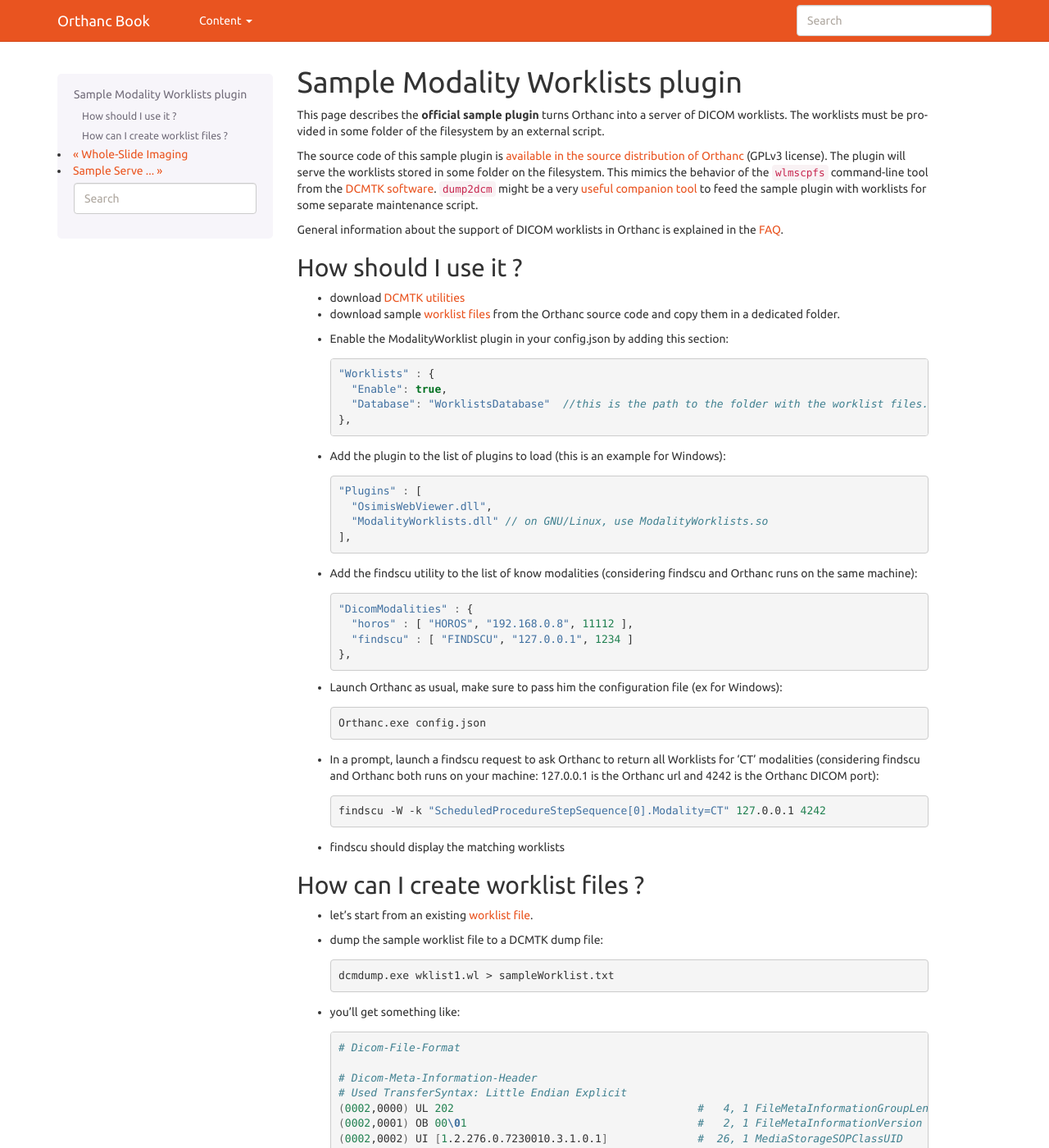
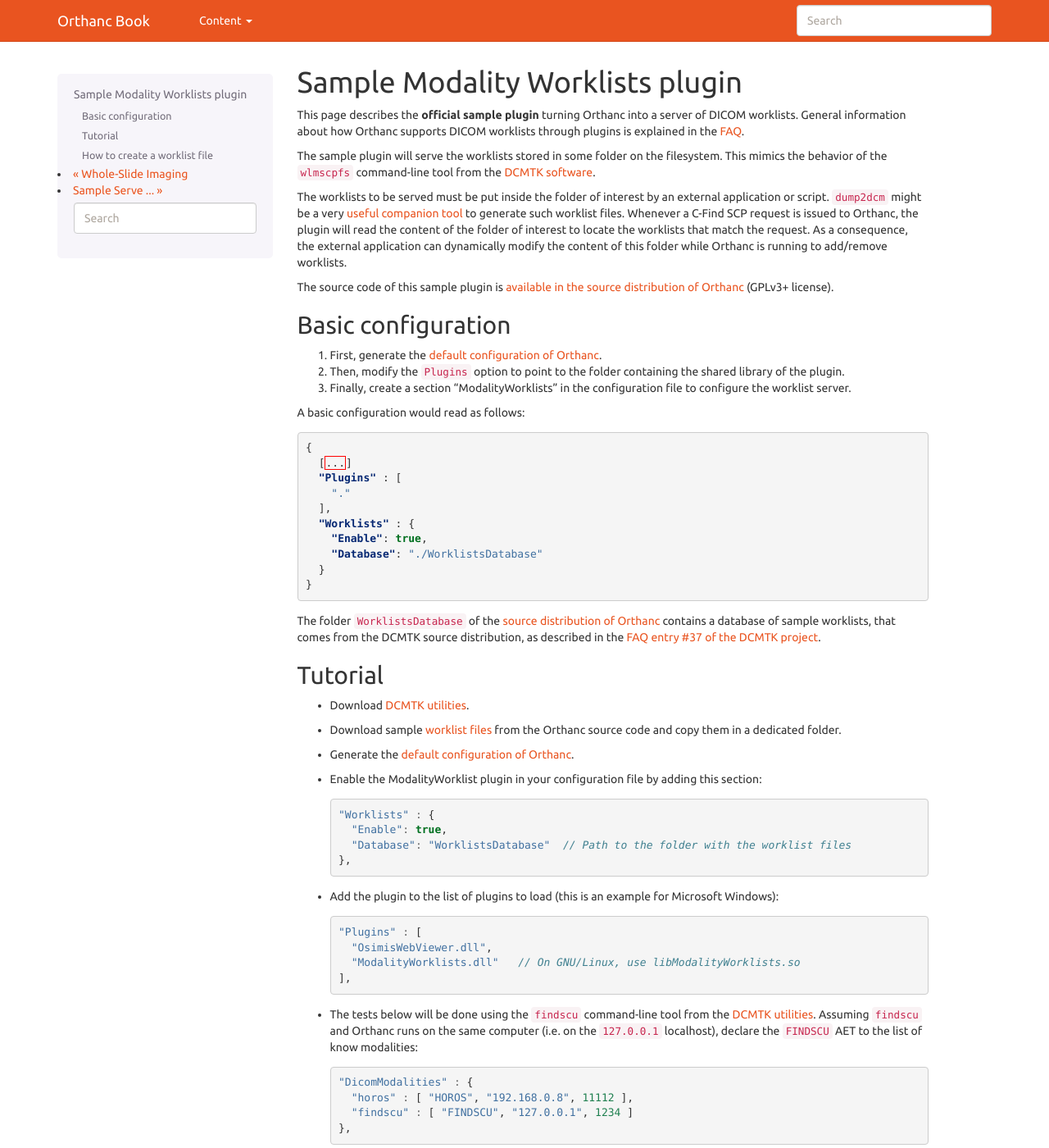
Before and after one commit to orthanc-mirrors/orthanc-book, a Sphinx documentation site: the page built from Sphinx/source/plugins/worklists-plugin.rst, in a window 1280 px wide and 1400 px high. Shown: the whole window at 82% size. Built offline with Sphinx 7.4.7, drawn with Linux system fonts in a browser that asks for light colours; some of the changed text lies outside the part shown.

Commit message:
import the documentation of the Worklists sample plugin

```diff
--- a/Sphinx/source/plugins/serve-folders.rst
+++ b/Sphinx/source/plugins/serve-folders.rst
@@ -21,7 +21,7 @@
 
 1. First, generate the :ref:`default configuration of Orthanc <configuration>`.
 2. Then, modify the ``Plugins`` option to point to the folder containing
-   the built shared library.
+   the shared library of the plugin.
 3. Finally, create a section ``ServeFolders`` in the configuration file to
    specify which folder you want to serve, and at which URI.
 
--- a/Sphinx/source/plugins/worklists-plugin.rst
+++ b/Sphinx/source/plugins/worklists-plugin.rst
@@ -4,49 +4,96 @@
 Sample Modality Worklists plugin
 ================================
 
-This page describes the **official sample plugin** turns Orthanc into
-a server of DICOM worklists. The worklists must be provided in some
-folder of the filesystem by an external script.
+This page describes the **official sample plugin** turning Orthanc
+into a server of DICOM worklists. General information about how
+Orthanc supports DICOM worklists through plugins is explained in the
+:ref:`FAQ <worklist>`.
+
+The sample plugin will serve the worklists stored in some folder on
+the filesystem. This mimics the behavior of the ``wlmscpfs``
+command-line tool from the `DCMTK software
+<http://support.dcmtk.org/docs/wlmscpfs.html>`__.
+
+The worklists to be served must be put inside the folder of interest
+by an external application or script. ``dump2dcm`` might be a very
+`useful companion tool
+<http://support.dcmtk.org/docs/dump2dcm.html>`__ to generate such
+worklist files. Whenever a C-Find SCP request is issued to Orthanc,
+the plugin will read the content of the folder of interest to locate
+the worklists that match the request. As a consequence, the external
+application can dynamically modify the content of this folder while
+Orthanc is running to add/remove worklists.
 
 The source code of this sample plugin is `available in the source
 distribution of Orthanc
 <https://bitbucket.org/sjodogne/orthanc/src/default/Plugins/Samples/ModalityWorklists/>`__
-(GPLv3 license).  The plugin will serve the worklists stored in some
-folder on the filesystem. This mimics the behavior of the ``wlmscpfs``
-command-line tool from the `DCMTK software
-<http://support.dcmtk.org/docs/wlmscpfs.html>`__. ``dump2dcm`` might
-be a very `useful companion tool
-<http://support.dcmtk.org/docs/dump2dcm.html>`__ to feed the sample
-plugin with worklists for some separate maintenance script.
-
-General information about the support of DICOM worklists in Orthanc is
-explained in the :ref:`FAQ <worklist>`.
+(GPLv3+ license).
 
 
+Basic configuration
+-------------------
 
-How should I use it ?
----------------------
+.. highlight:: json
 
-- download `DCMTK utilities <http://dicom.offis.de/download/dcmtk/release/bin/>`__
-- download sample `worklist files <https://bitbucket.org/sjodogne/orthanc/src/default/Plugins/Samples/ModalityWorklists/>`__ from the Orthanc source code and copy them in a dedicated folder.
+1. First, generate the :ref:`default configuration of Orthanc <configuration>`.
+2. Then, modify the ``Plugins`` option to point to the folder containing
+   the shared library of the plugin.
+3. Finally, create a section "ModalityWorklists" in the configuration
+   file to configure the worklist server.
+
+A basic configuration would read as follows::
+
+  {
+    [...]
+    "Plugins" : [
+      "."
+    ],
+    "Worklists" : {
+      "Enable": true,
+      "Database": "./WorklistsDatabase"
+    }
+  }
+
+The folder ``WorklistsDatabase`` of the `source distribution of
+Orthanc
+<https://bitbucket.org/sjodogne/orthanc/src/default/Plugins/Samples/ModalityWorklists/>`__
+contains a database of sample worklists, that comes from the DCMTK
+source distribution, as described in the `FAQ entry #37 of the DCMTK
+project <http://forum.dcmtk.org/viewtopic.php?t=84>`__.
+
+
+Tutorial
+--------
 
 .. highlight:: javascript
 
-- Enable the ModalityWorklist plugin in your config.json by adding this section::
+- Download `DCMTK utilities
+  <http://dicom.offis.de/download/dcmtk/release/bin/>`__.
+- Download sample `worklist files
+  <https://bitbucket.org/sjodogne/orthanc/src/default/Plugins/Samples/ModalityWorklists/>`__
+  from the Orthanc source code and copy them in a dedicated folder.
+- Generate the :ref:`default configuration of Orthanc <configuration>`.
+- Enable the ModalityWorklist plugin in your configuration file by adding this section::
 
     "Worklists" : {
       "Enable": true,
-      "Database": "WorklistsDatabase"  //this is the path to the folder with the worklist files.  Use absolute path !
+      "Database": "WorklistsDatabase"  // Path to the folder with the worklist files
     },
 
-- Add the plugin to the list of plugins to load (this is an example for Windows)::
+- Add the plugin to the list of plugins to load (this is an example
+  for Microsoft Windows)::
 
-	"Plugins" : [
-	  "OsimisWebViewer.dll",
-	  "ModalityWorklists.dll" // on GNU/Linux, use ModalityWorklists.so
-	],
+    "Plugins" : [
+      "OsimisWebViewer.dll",
+      "ModalityWorklists.dll"   // On GNU/Linux, use libModalityWorklists.so
+    ],
 
-- Add the findscu utility to the list of know modalities (considering findscu and Orthanc runs on the same machine)::
+- The tests below will be done using the ``findscu`` command-line tool
+  from the `DCMTK utilities
+  <http://support.dcmtk.org/docs/findscu.html>`__. Assuming
+  ``findscu`` and Orthanc runs on the same computer (i.e. on the
+  ``127.0.0.1`` localhost), declare the ``FINDSCU`` AET to the list of
+  know modalities::
 
     "DicomModalities" : {
       "horos" : [ "HOROS", "192.168.0.8", 11112 ],
@@ -55,26 +102,40 @@
 
 .. highlight:: bash
 
-- Launch Orthanc as usual, make sure to pass him the configuration file (ex for Windows)::
+- Launch Orthanc as usual, making sure to give the proper
+  configuration file (e.g. for Microsoft Windows)::
 
-	Orthanc.exe config.json
+    Orthanc.exe config.json
 
-- In a prompt, launch a findscu request to ask Orthanc to return all Worklists for 'CT' modalities (considering findscu and Orthanc both runs on your machine: 127.0.0.1 is the Orthanc url and 4242 is the Orthanc DICOM port)::
+- In another command-line prompt, launch a ``findscu`` request to ask
+  Orthanc to return all worklists for ``CT`` modalities::
 
     findscu -W -k "ScheduledProcedureStepSequence[0].Modality=CT" 127.0.0.1 4242
 
-- findscu should display the matching worklists
+  The ``-W`` option makes ``findscu`` issue a DICOM worklist query,
+  the ``-k`` option specifies the query of interest, ``127.0.0.1``
+  corresponds to the localhost, and ``4242`` corresponds to the
+  default DICOM TCP port of Orthanc.
 
-How can I create worklist files ?
----------------------------------
+- ``findscu`` will display the matching worklists.
 
-- let's start from an existing `worklist file <https://bitbucket.org/sjodogne/orthanc/src/default/Plugins/Samples/ModalityWorklists/>`__.
 
-- dump the sample worklist file to a DCMTK dump file::
+How to create a worklist file
+-----------------------------
+
+.. highlight:: bash
+
+- Start with an existing worklist file, some samples of which can be
+  found in the `Orthanc source distribution
+  <https://bitbucket.org/sjodogne/orthanc/src/default/Plugins/Samples/ModalityWorklists/WorklistsDatabase/>`__
+  (with ``.wl`` file extensions).
+- The worklist file is a DICOM file. Dump its content as a text file
+  using ``dcmdump``::
 
     dcmdump.exe wklist1.wl > sampleWorklist.txt
 
-- you'll get something like::
+- The content of the just-generated ``sampleWorklist.txt`` file should
+  look similar to this text file::
 
     # Dicom-File-Format
 
@@ -101,32 +162,16 @@
     (0020,000d) UI [1.2.276.0.7230010.3.2.101]              #  26, 1 StudyInstanceUID
     (0032,1032) PN [SMITH]                                  #   6, 1 RequestingPhysician
     (0032,1060) LO [EXAM6]                                  #   6, 1 RequestedProcedureDescription
-    (0040,0100) SQ (Sequence with explicit length #=1)      # 176, 1 ScheduledProcedureStepSequence
-      (fffe,e000) na (Item with explicit length #=12)         # 168, 1 Item
-    	(0008,0060) CS [MR]                                     #   2, 1 Modality
-    	(0032,1070) LO [BARIUMSULFAT]                           #  12, 1 RequestedContrastAgent
-    	(0040,0001) AE [AA32\AA33]                              #  10, 2 ScheduledStationAETitle
-    	(0040,0002) DA [19951015]                               #   8, 1 ScheduledProcedureStepStartDate
-    	(0040,0003) TM [085607]                                 #   6, 1 ScheduledProcedureStepStartTime
-    	(0040,0006) PN [JOHNSON]                                #   8, 1 ScheduledPerformingPhysicianName
-    	(0040,0007) LO [EXAM74]                                 #   6, 1 ScheduledProcedureStepDescription
-    	(0040,0009) SH [SPD3445]                                #   8, 1 ScheduledProcedureStepID
-    	(0040,0010) SH [STN456]                                 #   6, 1 ScheduledStationName
-    	(0040,0011) SH [B34F56]                                 #   6, 1 ScheduledProcedureStepLocation
-    	(0040,0012) LO (no value available)                     #   0, 0 PreMedication
-    	(0040,0400) LT (no value available)                     #   0, 0 CommentsOnTheScheduledProcedureStep
-      (fffe,e00d) na (ItemDelimitationItem for re-encoding)   #   0, 0 ItemDelimitationItem
-    (fffe,e0dd) na (SequenceDelimitationItem for re-encod.) #   0, 0 SequenceDelimitationItem
     (0040,1001) SH [RP454G234]                              #  10, 1 RequestedProcedureID
     (0040,1003) SH [LOW]                                    #   4, 1 RequestedProcedurePriority
 
+- Open ``sampleWorklist.txt`` file in a standard text editor so as to
+  modify, add or remove some DICOM tags depending on your needs.
+- Generate a new DICOM worklist file from your modified file using
+  ``dump2dcm``::
 
-- open sampleWorklist.txt file in a text editor and modify/add/remove some Dicom Tags
+    dump2dcm.exe sampleWorklist.txt newWorklist.wl
 
-- then, generate a new worklist file with dump2dcm::
-
-	dump2dcm.exe sampleWorklist.txt newWorklist.wl
-
-- copy that file in the folder where Orthanc searches for its worklist files and that's it !
-
-- of course, you'll automate this worklist generation workflow with some scripting language.
+- As a last step, copy that file in the folder where Orthanc searches
+  for its worklist files. Of course, this worklist generation workflow
+  can be automated using any scripting language.
--- a/Sphinx/source/users/lua.rst
+++ b/Sphinx/source/users/lua.rst
@@ -100,7 +100,7 @@
   `sample script is available
   <https://bitbucket.org/sjodogne/orthanc/src/default/Resources/Samples/Lua/IncomingFindRequestFilter.lua>`__.
 
-Furthermore, whenever a DICOM association is negociated for C-Store
+Furthermore, whenever a DICOM association is negotiated for C-Store
 SCP, several callbacks are successively invoked to specify which
 **transfer syntaxes** are accepted for the association. These
 callbacks are listed in `this sample script
```
